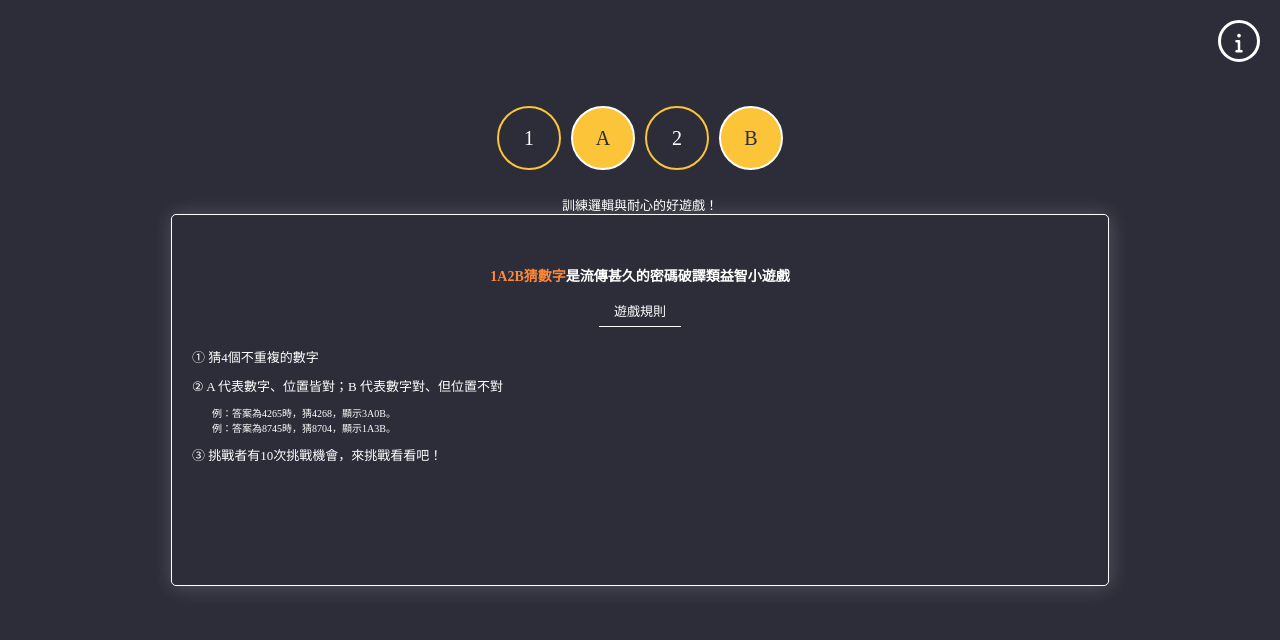
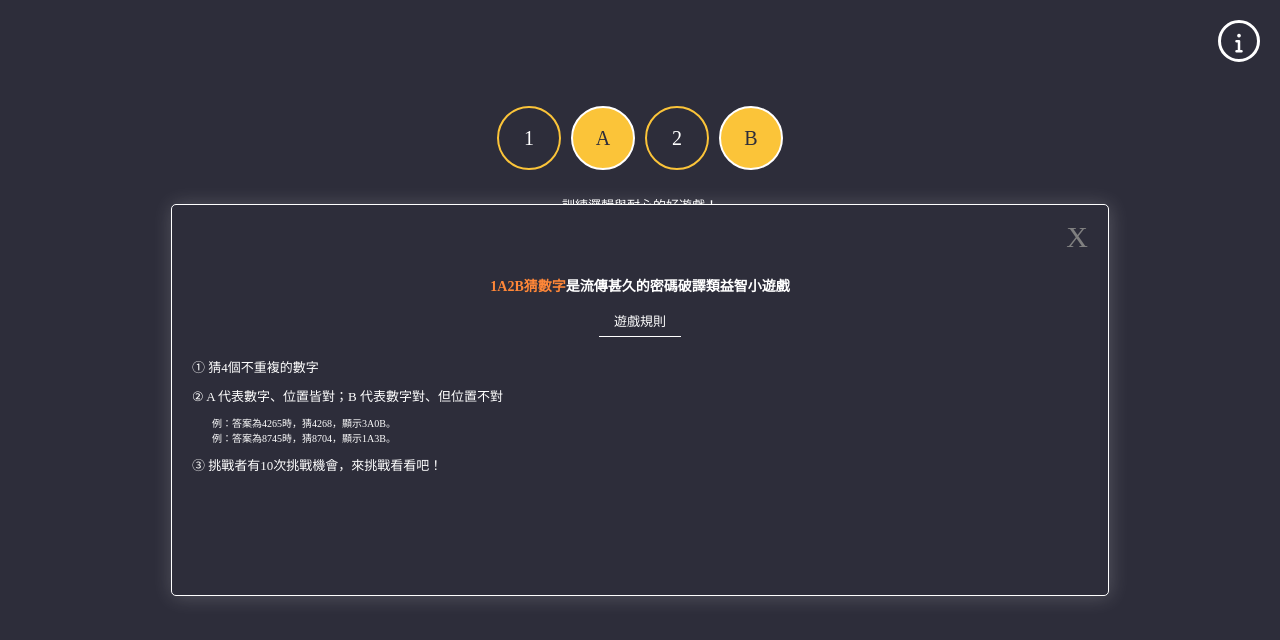
Before and after one commit to sallylin831006/1A2B, a plain HTML site: page index.html in a window 1280 px wide. Both pictures are taken after a click on the element 1239 px from the left and 41 px from the top of the page. Drawn offline with nearby package versions, Linux system fonts and the light colour scheme.

Commit message:
add close

```diff
--- a/index.html
+++ b/index.html
@@ -39,6 +39,7 @@
         <div class="startbtn">遊戲開始</div>
     </div>
     <div class="popupinfo">
+        <div class="close">X</div>
         <p class="title"> <span class="boldname">1A2B猜數字</span>是流傳甚久的密碼破譯類益智小遊戲</p>
         <p class="rule">遊戲規則</p>
         <p class="1">① 猜4個不重複的數字</p>
@@ -88,6 +89,9 @@
     $('.infobtn').click(function () {
         $(".popupinfo").toggle();
     });
+    $('.close').click(function () {
+        $('.popupinfo').hide();
+    });
 
 // const pop = document.querySelector(".popupinfo");
 // pop.addEventListener("click",function(e){
--- a/index.sass
+++ b/index.sass
@@ -114,7 +114,7 @@ input
     min-width: 300px
     margin: 0 auto
     padding: 20px
-    padding-top: 50px
+    padding-top: 70px
     box-shadow: 1px 1px 20px rgba($color_white,0.2)
     border-radius: 5px
     background-color: $color_black
@@ -128,6 +128,19 @@ input
     left: 0
     right: 0
     margin: auto
+    .close
+        position: absolute
+        top: 10px
+        right: 20px
+        font-size: 30px
+        line-height: 23px
+        font-weight: lighter
+        color: grey
+        cursor: pointer
+        &:hover
+            color: $color_white
+            font-size: 32px
+            font-weight: bolder
     .title
         font-weight: bold
         font-size: 14px
```
Also changed, not shown: index.css, index.min.css.
